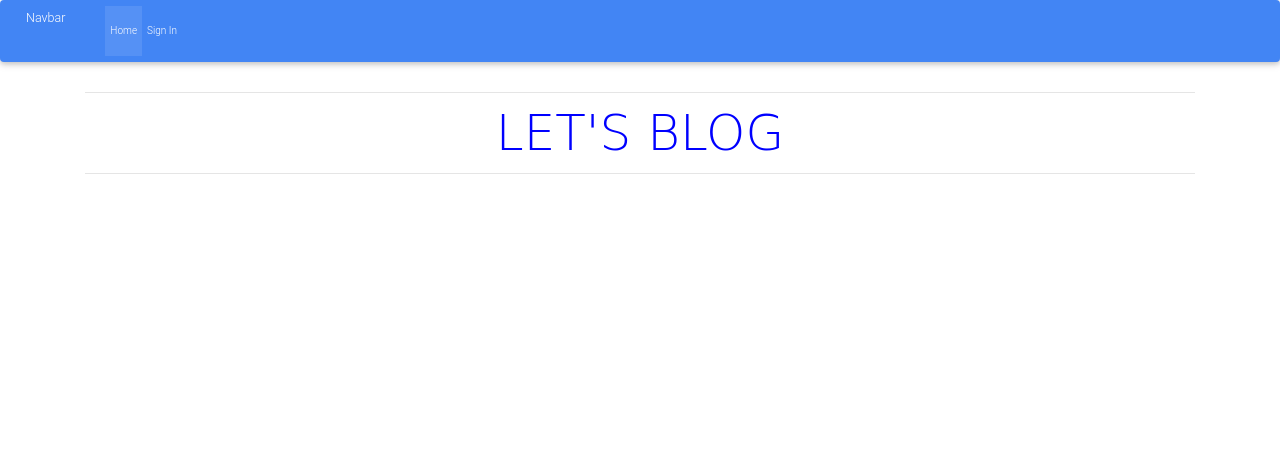
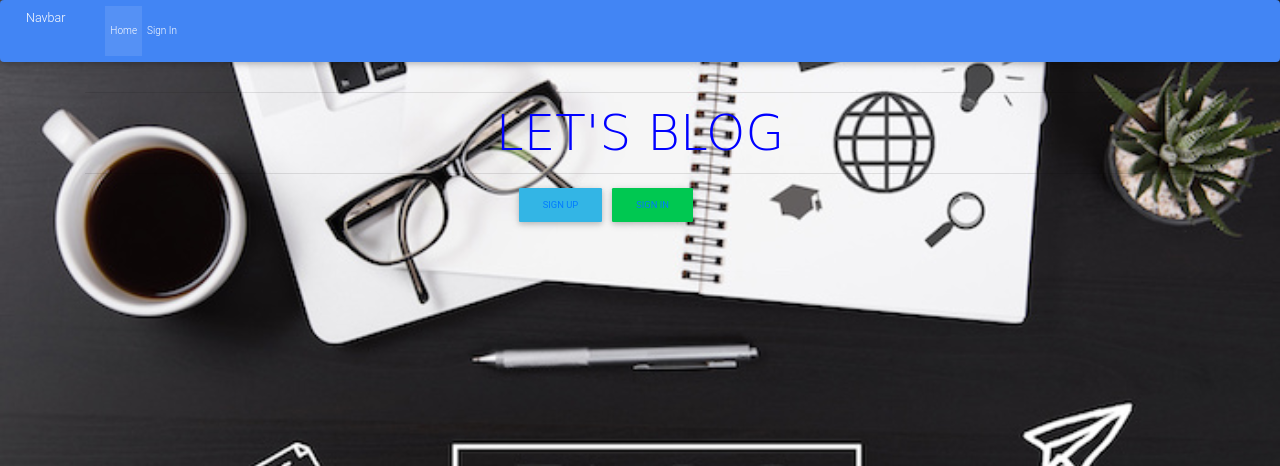
Before and after one commit to Kibet1816/Flask, a Flask app: page / in a window 1280 px wide. Shown: the top 466 px of the page. Run offline with Flask 2, Linux system fonts and the light colour scheme; data that the repository does not hold is empty; some libraries are stand-ins or nearby versions.

Commit message:
Add backgroung image

```diff
--- a/app/templates/index.html
+++ b/app/templates/index.html
@@ -2,17 +2,38 @@
 
 {% block content %}
 <body>
+	<style>
+		body{
+			background-image:url('../static/photos/blog.jpg');
+			background-size:cover;
+		}
+	</style>
 	<div class="container">
 		<hr>
 		<h1><center>LET'S BLOG</center></h1>
 		<hr>
 		<style>
 			h1{
-			color:blue;
-			font-family:cursive;
-			font-size:50px;
+				color:blue;
+				font-family:cursive;
+				font-size:50px;
 			}
 		</style>
+		<div class="buttons">
+			{% if current_user.is_authenticated %}
+			<button class = 'btn btn-lg btn btn-info' ><a href = '/blog/new' >Start blogging</a></button>
+			<button class = 'btn btn-lg btn btn-success'  ><a href = '/random_quote' >Show quote</a></button>
+			{% else %}
+			<button class = 'btn btn-lg btn btn-info' ><a href = '{{url_for('auth.register')}}' >Sign up</a></button>
+			<button class = 'btn btn-lg btn btn-success'  ><a href = '{{url_for('auth.login')}}' >Sign in</a></button>
+			{% endif %}
+			<style>
+				.buttons{
+					align-items:center;
+					margin-left:430px;
+				}
+			</style>
+		</div>
 	</div>
 </body>
 {% endblock %}
--- a/app/templates/navbar.html
+++ b/app/templates/navbar.html
@@ -24,12 +24,6 @@
     <li class="nav-item">
       <a class = 'nav-link' href="{{url_for('auth.logout')}}">Sign out</a>
     </li>
-    <li>
-      <a class = 'nav-link' href="blog/new">Start blogging</a>
-    </li>
-    <li>
-      <a class = 'nav-link' href='/random_quote'>Show quote </a>
-    </li>
     {% else %}
     <li class="nav-item">
       <a class="nav-link" href="{{url_for('auth.login')}}">Sign In</a>
--- a/app/templates/quote.html
+++ b/app/templates/quote.html
@@ -8,7 +8,7 @@
             <blockquote>
                 <h1>{{quote.author}}</h1>
                 <br>
-                <p>{{quote.quote}}</p>
+                <p> >> {{quote.quote}}</p>
             </blockquote>
         </div>
         <div class="col-md-2"></div>
```
Also changed, not shown: app/static/photos/blog.jpg (added).
